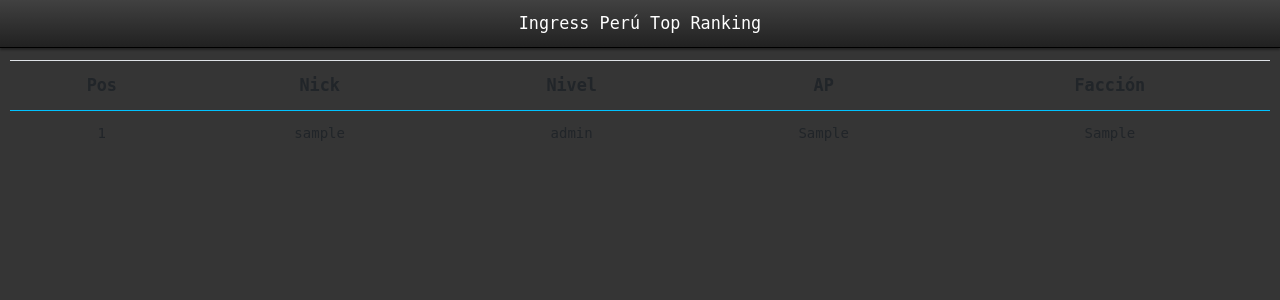
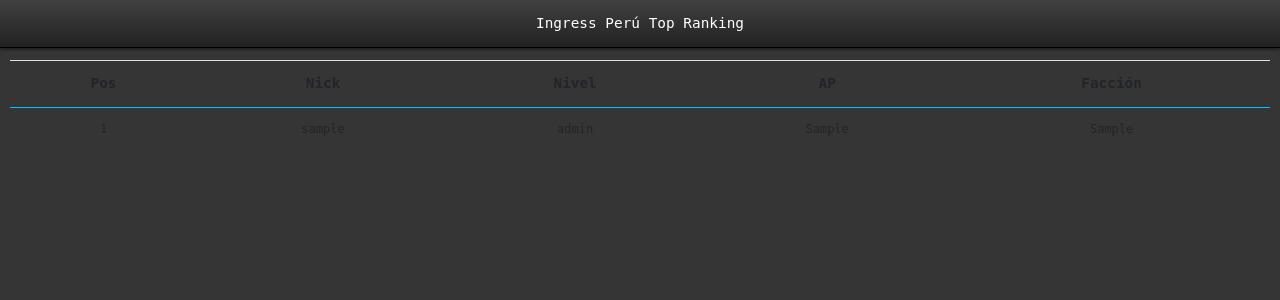
Before and after one commit to Xpktro/ingress-peru-ranking, a Django app: template templates/ranking.html in a window 1280 px wide. Shown: the top 300 px of the page. Run offline with Django 3.2, Linux system fonts and the light colour scheme; the template is opened without the code that fills it: most values are stand-ins (such as "Sample title", 1, 10 or a date in 2020); parts of the project's set-up code (start-up, migrations or seed data) failed here and were passed over; some libraries are stand-ins or nearby versions; some web fonts are replaced.

Commit message:
minor design fixes

```diff
--- a/static/css/ranking.css
+++ b/static/css/ranking.css
@@ -2,7 +2,7 @@ body {
     font-family: 'Coda', monospace;
     background: #353535;
     color: #00c2ff;
-    font-size: 14px;
+    font-size: 12px;
     /*height: 100%;*/
     margin: 0;
     padding: 0;
--- a/templates/ranking.html
+++ b/templates/ranking.html
@@ -13,7 +13,7 @@
 </div>
 
 <div class="wrapper">
-    <table class="table">
+    <table class="table table-condensed">
       <thead>
         <tr>
           <th>Pos</th>
```
